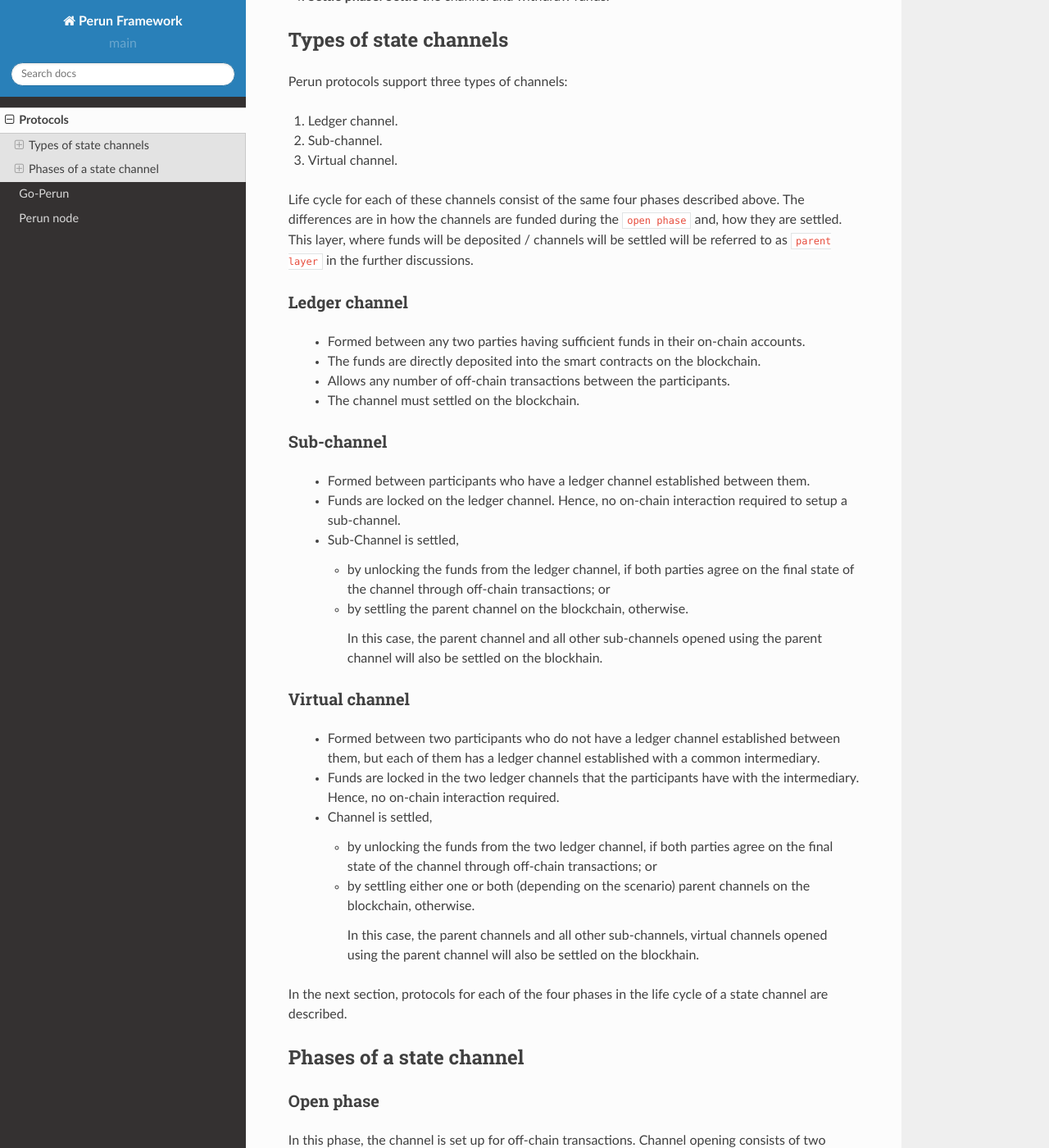
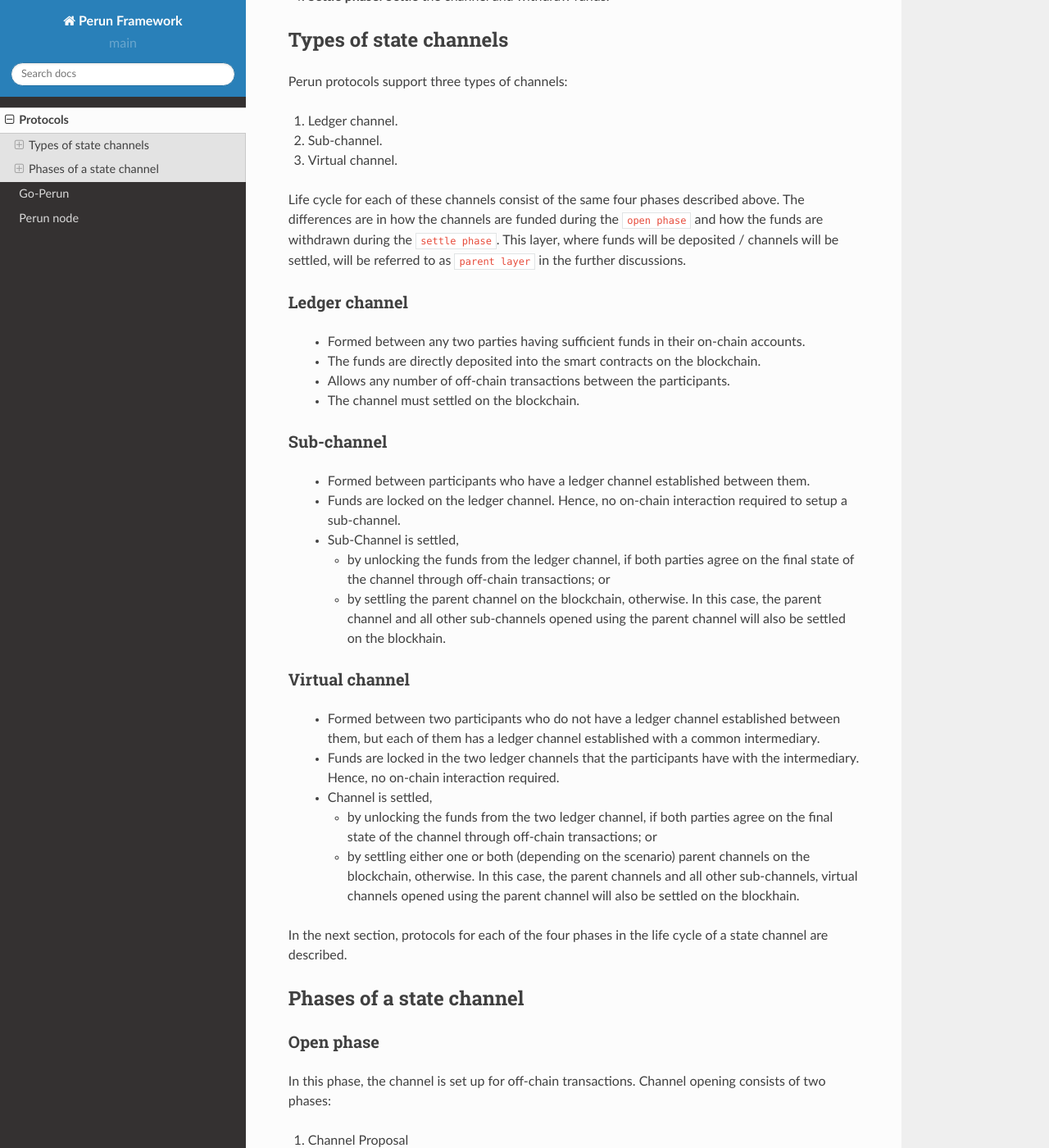
Before and after one commit to hyperledger-labs/perun-doc, a Sphinx documentation site: the page built from source/concepts/protocols.rst, in a window 1280 px wide and 1400 px high, scrolled down 368 px. Shown: the whole window at 82% size. Built offline with Sphinx 7.4.7 and the Read the Docs theme 2.0.0, drawn with Linux system fonts in a browser that asks for light colours; pages that are not in the unit, such as notebooks, are missing from menus.

Commit message:
Address review comments: punctuation, indenting
- Fix indenting and punctuation in a couple of places.

- Change the first letter of "ethereum" to upper case in all places.

Signed-off-by: Manoranjith <ponraj.manoranjitha@in.bosch.com>

```diff
--- a/source/concepts/protocols.rst
+++ b/source/concepts/protocols.rst
@@ -26,9 +26,9 @@ Perun protocols support three types of channels:
 
 Life cycle for each of these channels consist of the same four phases described
 above. The differences are in how the channels are funded during the ``open
-phase`` and, how they are settled. This layer, where funds will be deposited /
-channels will be settled will be referred to as ``parent layer`` in the further
-discussions.
+phase`` and how the funds are withdrawn during the ``settle phase``. This
+layer, where funds will be deposited / channels will be settled, will be
+referred to as ``parent layer`` in the further discussions.
 
 Ledger channel
 --------------
@@ -51,10 +51,9 @@ Sub-channel
 
      - by unlocking the funds from the ledger channel, if both parties agree on
        the final state of the channel through off-chain transactions; or
-     - by settling the parent channel on the blockchain, otherwise.
-
-       In this case, the parent channel and all other sub-channels opened using
-       the parent channel will also be settled on the blockhain.
+     - by settling the parent channel on the blockchain, otherwise. In this
+       case, the parent channel and all other sub-channels opened using the
+       parent channel will also be settled on the blockhain.
 
 Virtual channel
 ---------------
@@ -69,12 +68,10 @@ Virtual channel
      - by unlocking the funds from the two ledger channel, if both parties
        agree on the final state of the channel through off-chain transactions;
        or
-     - by settling either one or both (depending on the scenario)
-       parent channels on the blockchain, otherwise.
-
-       In this case, the parent channels and all other sub-channels, virtual
-       channels opened using the parent channel will also be settled on the
-       blockhain.
+     - by settling either one or both (depending on the scenario) parent
+       channels on the blockchain, otherwise. In this case, the parent channels
+       and all other sub-channels, virtual channels opened using the parent
+       channel will also be settled on the blockhain.
 
 .. note:
 
--- a/source/concepts/protocols_funding_withdrawal.rst
+++ b/source/concepts/protocols_funding_withdrawal.rst
@@ -10,7 +10,7 @@ Funding and withdrawal protocols
 Defintions of asset, funding and withdrawal:
 
 1. **Asset**: An asset can be any valid token on a given blockchain platform. For
-   example, on ethereum platform, it could be ETH, any ERC20 token or any other
+   example, on Ethereum platform, it could be ETH, any ERC20 token or any other
    token. A channel can have more one or more assets and channel balances will
    be defined for each asset.
 
--- a/source/node/introduction.rst
+++ b/source/node/introduction.rst
@@ -32,7 +32,7 @@ Key Management
 
 Enable the user to manage his cryptographic keys used for signing on-chain
 transactions and off-chain messages. Currently we have implemented support for
-ethereum keystore.
+Ethereum keystore.
 
 Session
 ^^^^^^^
```
